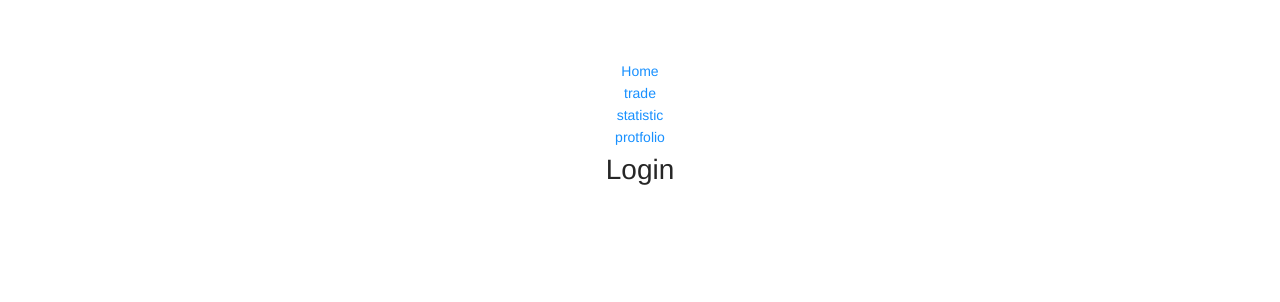
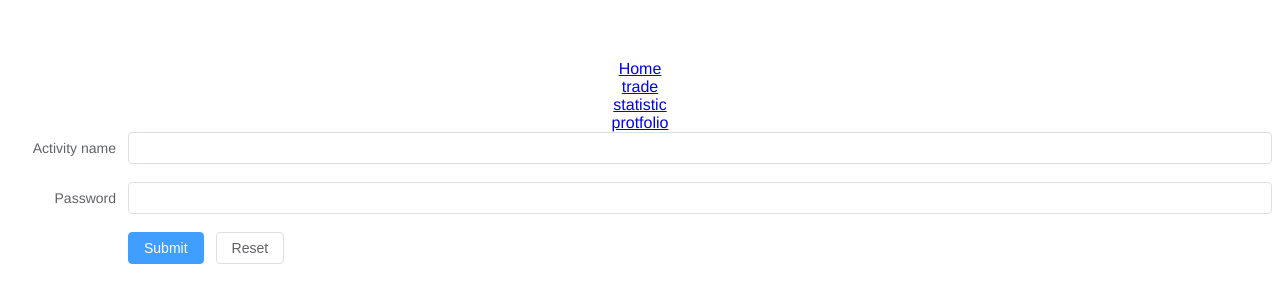
Before and after one commit to StillDontUnderstand/mock-trade-front, a Vue app: page /login in a window 1280 px wide. Shown: the top 302 px of the page. Built offline with nearby package versions, Linux system fonts and the light colour scheme.

Commit message:
add element ui

```diff
--- a/package.json
+++ b/package.json
@@ -11,6 +11,7 @@
     "axios": "^0.21.4",
     "draggable": "^4.2.0",
     "echarts": "^5.2.1",
+    "element-plus": "^1.2.0-beta.1",
     "js-file-download": "^0.4.12",
     "vue": "^3.0.4",
     "vue-router": "^4.0.12",
--- a/src/App.vue
+++ b/src/App.vue
@@ -1,7 +1,6 @@
 <script setup>
 // This starter template is using Vue 3 <script setup> SFCs
 // Check out https://v3.vuejs.org/api/sfc-script-setup.html#sfc-script-setup
-import HelloWorld from './pages/Home.vue'
 </script>
 
 <template>
--- a/src/pages/Login.vue
+++ b/src/pages/Login.vue
@@ -1,10 +1,92 @@
+
 <template>
-  <h1>Login</h1>
+  <el-form
+    ref="ruleForm"
+    :model="ruleForm"
+    status-icon
+    :rules="rules"
+    label-width="120px"
+    class="demo-ruleForm"
+  >
+    <el-form-item label="Activity name" prop="name">
+      <el-input v-model="ruleForm.name"></el-input>
+    </el-form-item>
+    <el-form-item label="Password" prop="pass">
+      <el-input v-model="ruleForm.pass" type="password" autocomplete="off"></el-input>
+    </el-form-item>
+    <el-form-item>
+      <el-button type="primary" @click="submitForm('ruleForm')">Submit</el-button>
+      <el-button @click="resetForm('ruleForm')">Reset</el-button>
+    </el-form-item>
+  </el-form>
 </template>
 
-<style scoped>
-
-</style>
-<script>
-
+<script lang="ts">
+export default {
+  data() {
+    const checkAge = (rule, value, callback) => {
+      if (!value) {
+        return callback(new Error('Please input the age'))
+      }
+      setTimeout(() => {
+        if (!Number.isInteger(value)) {
+          callback(new Error('Please input digits'))
+        } else {
+          if (value < 18) {
+            callback(new Error('Age must be greater than 18'))
+          } else {
+            callback()
+          }
+        }
+      }, 1000)
+    }
+    const validatePass = (rule, value, callback) => {
+      if (value === '') {
+        callback(new Error('Please input the password'))
+      } else {
+        if (this.ruleForm.checkPass !== '') {
+          this.$refs.ruleForm.validateField('checkPass')
+        }
+        callback()
+      }
+    }
+    const validatePass2 = (rule, value, callback) => {
+      if (value === '') {
+        callback(new Error('Please input the password again'))
+      } else if (value !== this.ruleForm.pass) {
+        callback(new Error("Two inputs don't match!"))
+      } else {
+        callback()
+      }
+    }
+    return {
+      ruleForm: {
+        name:'',
+        pass: '',
+        checkPass: '',
+        age: '',
+      },
+      rules: {
+        pass: [{ validator: validatePass, trigger: 'blur' }],
+        checkPass: [{ validator: validatePass2, trigger: 'blur' }],
+        age: [{ validator: checkAge, trigger: 'blur' }],
+      },
+    }
+  },
+  methods: {
+    submitForm(formName) {
+      this.$refs[formName].validate((valid) => {
+        if (valid) {
+          alert('submit!')
+        } else {
+          console.log('error submit!!')
+          return false
+        }
+      })
+    },
+    resetForm(formName) {
+      this.$refs[formName].resetFields()
+    },
+  },
+}
 </script>
```
Also changed, not shown: src/main.js (+8 -3 lines), src/pages/Logon.vue (added), 1 other file (tests, documents, lock files or other folders).
